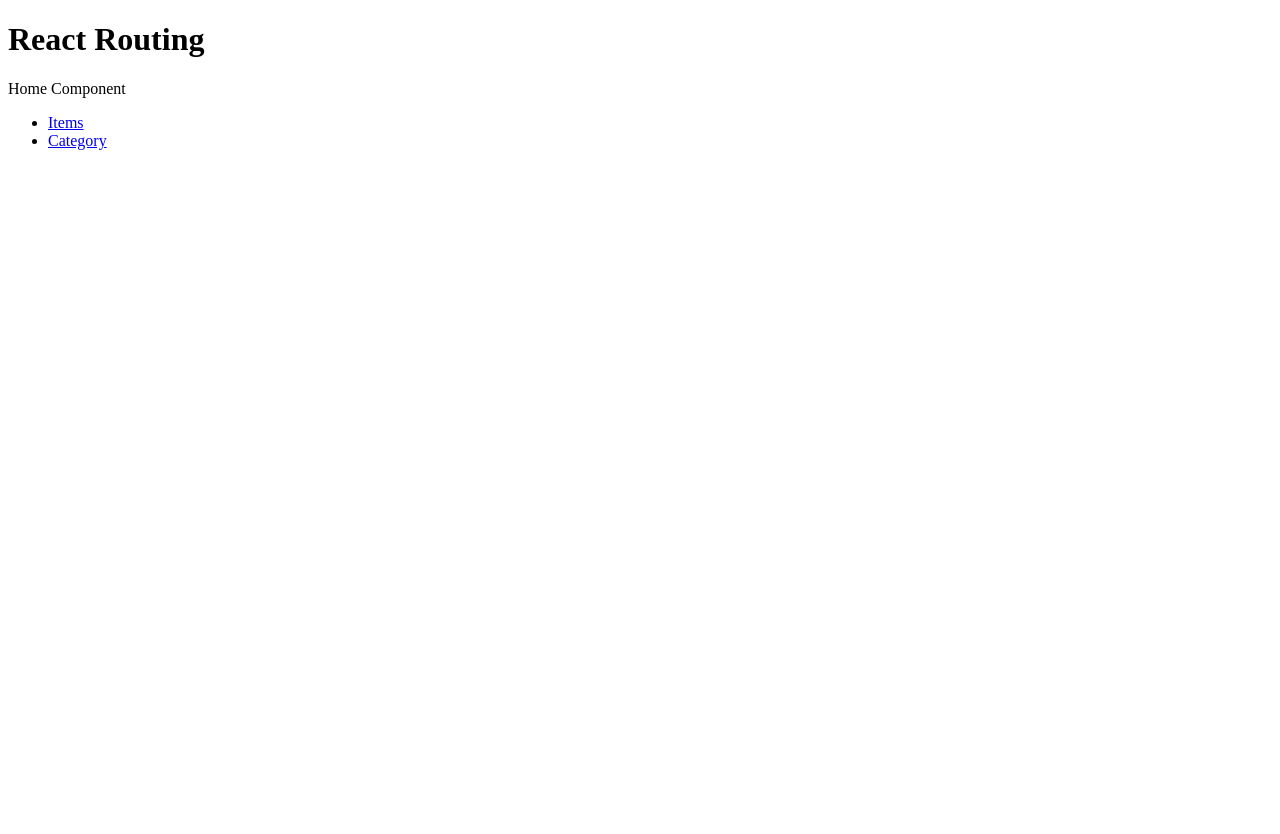
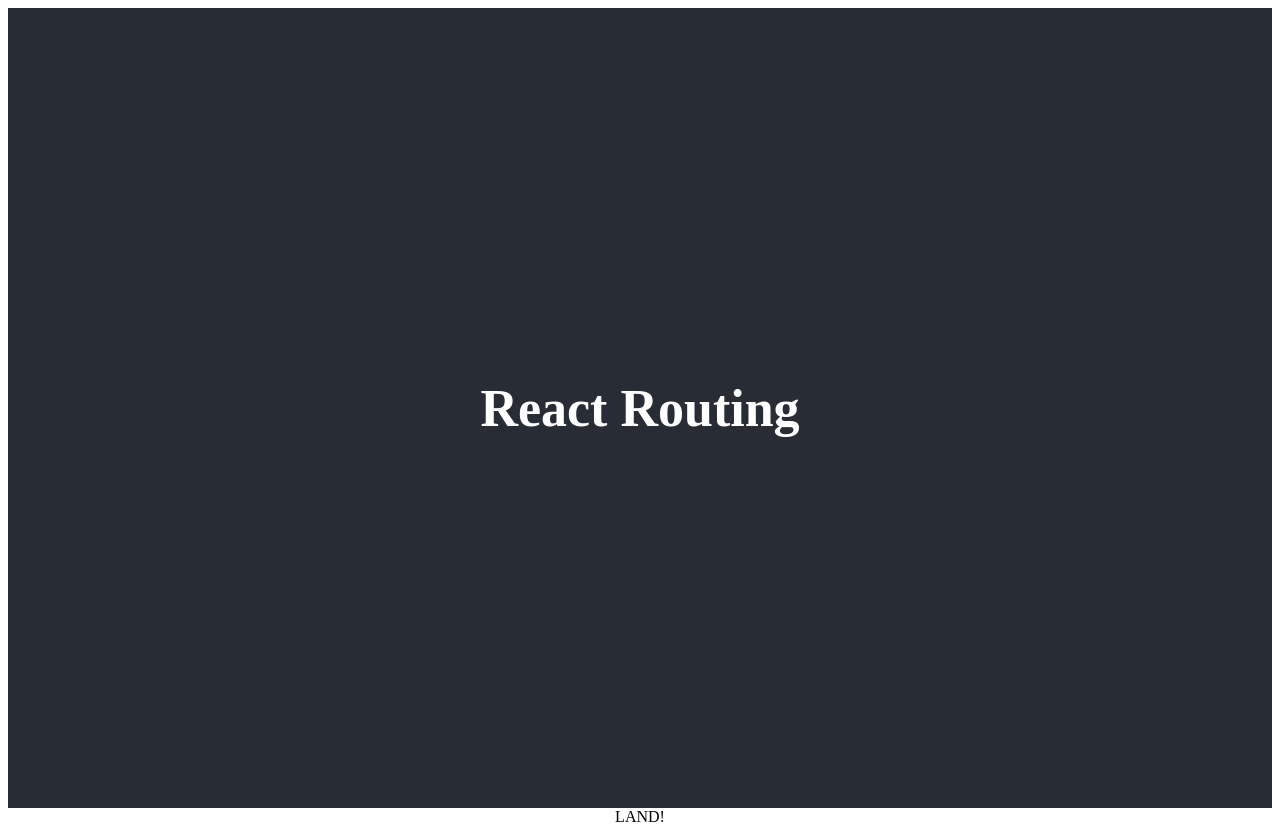
Before and after one commit to xenown/deltahacks2020, a React (Create React App) app: page / in a window 1280 px wide. Before the commit the page ends 800 px from the top, so only its background shows below. Built offline with nearby package versions, Linux system fonts and the light colour scheme.

Commit message:
Set up pages

```diff
--- a/src/Components/App.js
+++ b/src/Components/App.js
@@ -1,7 +1,9 @@
 import React from 'react';
 import {Switch, Route, Link} from 'react-router-dom';
-// import {Launch} from '/components/launch.js'
-// import './App.css';
+import Land from './Land.js'
+import Search from './Search.js'
+import Survey from './Survey.js'
+import './App.css';
 
 class App extends React.Component {
   render() {
@@ -11,51 +13,13 @@ class App extends React.Component {
             <h1 className="App-title">React Routing</h1>
           </header>
           <Switch>
-            <Route exact path="/" component={Home}/>
-            <Route path="/search" component={Items}/>
-            <Route path="/add" component={Category}/>
+            <Route exact path="/" component={Land}/>
+            <Route path="/search" component={Search}/>
+            <Route path="/survey" component={Survey}/>
           </Switch>
         </div>
     );
   }
 }
 
-export const Home = () => (
-    <div>
-      Home Component
-      <ul>
-        <li>
-          <Link to="/items">Items</Link>
-        </li>
-        <li>
-          <Link to="/category">Category</Link>
-        </li>
-      </ul>
-    </div>
-);
-
-export const Items = () => (
-    <div>
-      <h1>Items Component</h1>
-      <ul>
-        <li>Item 1</li>
-        <li>Item 2</li>
-        <li>Item 3</li>
-        <li>Item 4</li>
-      </ul>
-    </div>
-
-);
-
-export const Category = () => (
-    <div>
-      <h1>Category Component</h1>
-      <ul>
-        <li>Category 1</li>
-        <li>Category 2</li>
-        <li>Category 3</li>
-        <li>Category 4</li>
-      </ul>
-    </div>
-);
 export default App;
--- a/src/Components/Land.js
+++ b/src/Components/Land.js
@@ -0,0 +1,14 @@
+import React from 'react';
+import {Switch, Route, Link} from 'react-router-dom';
+
+class Land extends React.Component {
+  render() {
+    return (
+        <div className="Land">
+            LAND!
+        </div>
+    );
+  }
+}
+
+export default Land;
--- a/src/Components/Search.js
+++ b/src/Components/Search.js
@@ -0,0 +1,14 @@
+import React from 'react';
+import {Switch, Route, Link} from 'react-router-dom';
+
+class Search extends React.Component {
+  render() {
+    return (
+        <div className="Search">
+            Search!
+        </div>
+    );
+  }
+}
+
+export default Search;
--- a/src/Components/Survey.js
+++ b/src/Components/Survey.js
@@ -0,0 +1,14 @@
+import React from 'react';
+import {Switch, Route, Link} from 'react-router-dom';
+
+class Survey extends React.Component {
+  render() {
+    return (
+        <div className="Land">
+            Survey!
+        </div>
+    );
+  }
+}
+
+export default Survey;
```
